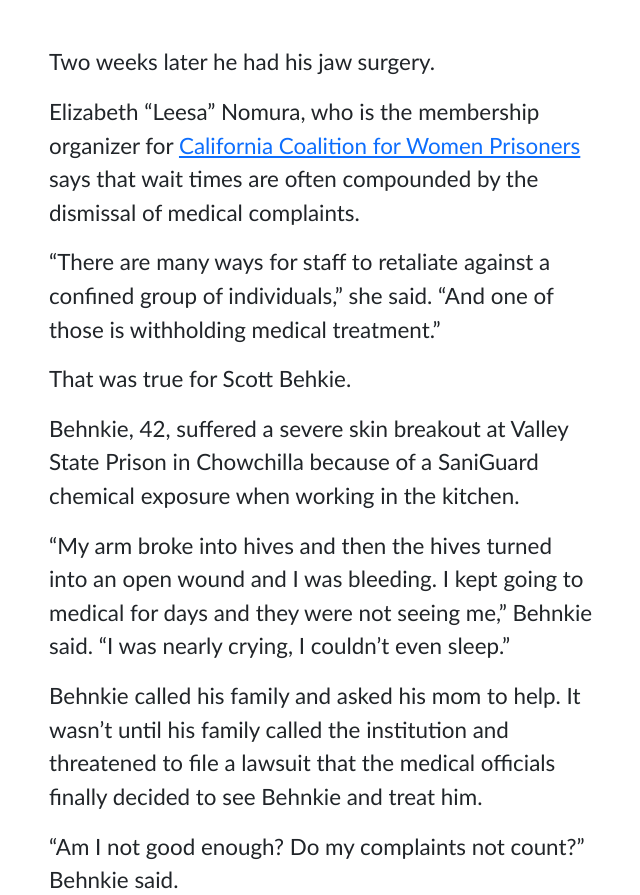
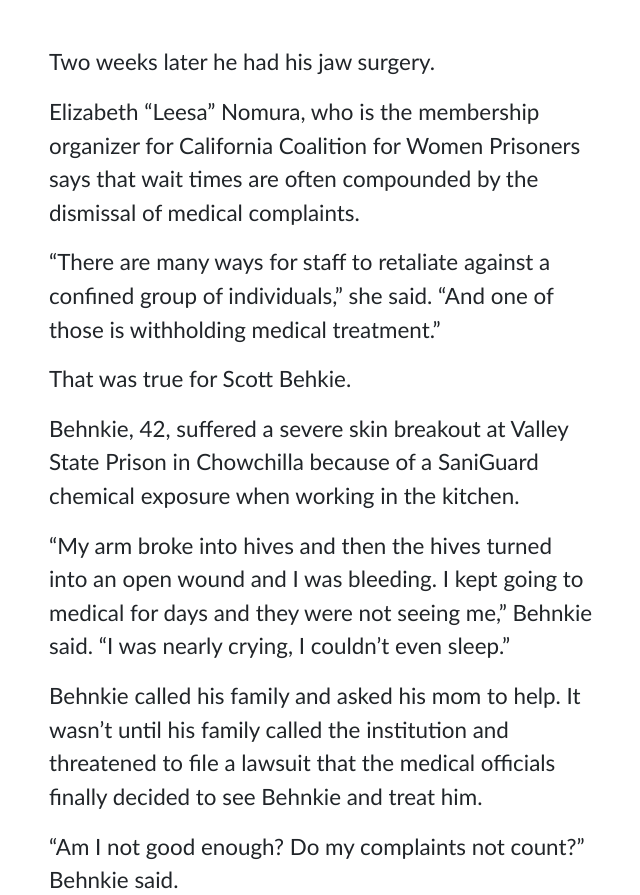
Before and after one commit to ucbsoj/prison-healthcare, a plain HTML site: page index.html in a window 1280 px wide. Shown: the part 9955-10850 px from the top of the page, without its empty margins (318-958 px from the left). Drawn offline with Linux system fonts and the light colour scheme.

Commit message:
last last

```diff
--- a/index.html
+++ b/index.html
@@ -225,7 +225,7 @@
             <div class="small"  style="font-size: 0.7rem;">Illustration by N. Blalock, animated by Denis Akbari.</div>
 
             <p class="mt-5">Two weeks later he had his jaw surgery.</p>
-            <p>Elizabeth &ldquo;Leesa&rdquo; Nomura, who is the membership organizer for <a href="https://womenprisoners.org/">California Coalition for Women Prisoners</a> says that wait times are often compounded by the dismissal of medical complaints.</p>
+            <p>Elizabeth &ldquo;Leesa&rdquo; Nomura, who is the membership organizer for California Coalition for Women Prisoners</a> says that wait times are often compounded by the dismissal of medical complaints.</p>
             <p>&ldquo;There are many ways for staff to retaliate against a confined group of individuals,&rdquo; she said. &ldquo;And one of those is withholding medical treatment.&rdquo;</p>
             <p>That was true for Scott Behkie.</p>
             <p>Behnkie, 42, suffered a severe skin breakout at Valley State Prison in Chowchilla because of a SaniGuard chemical exposure when working in the kitchen.</p>
```
